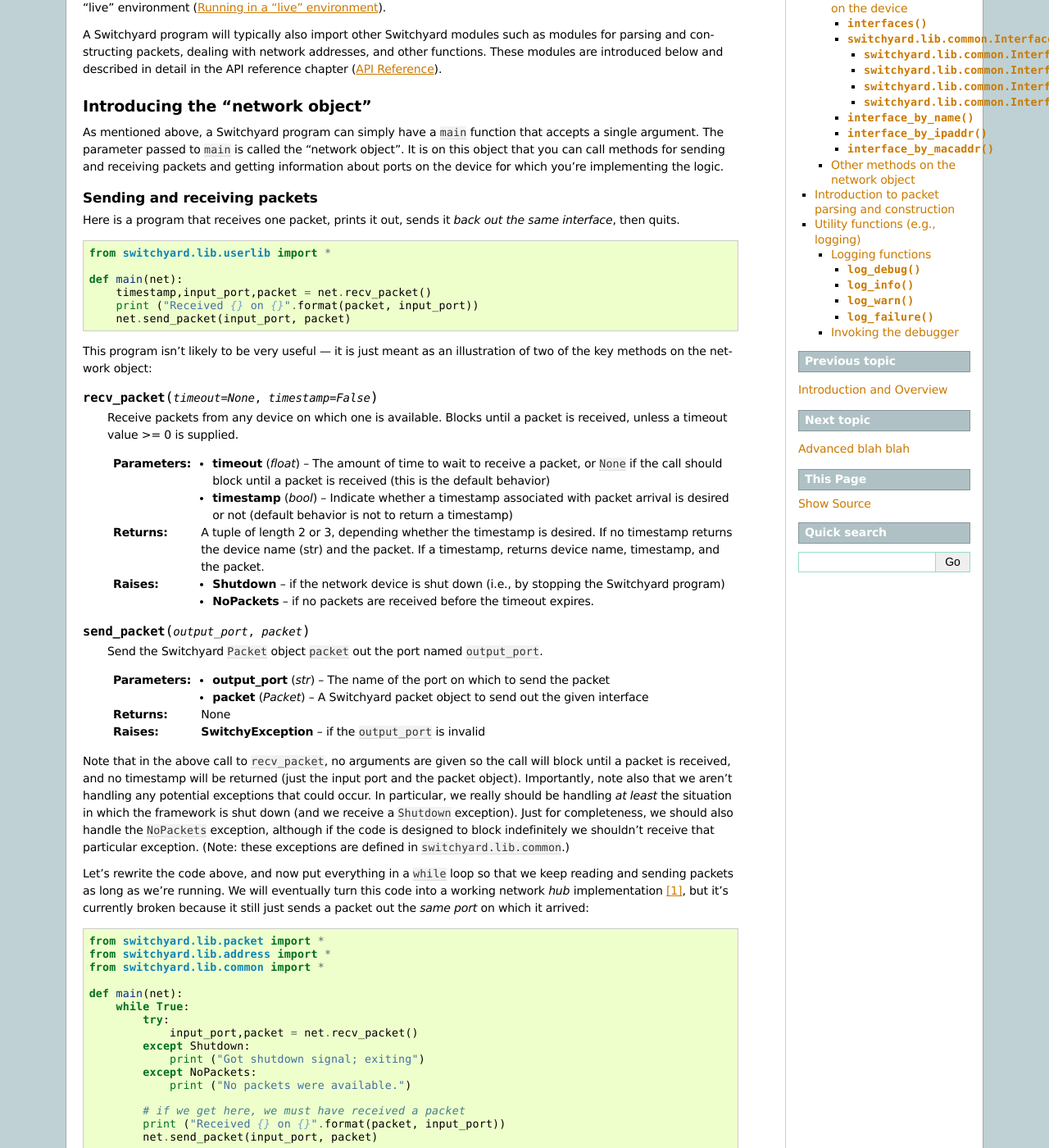
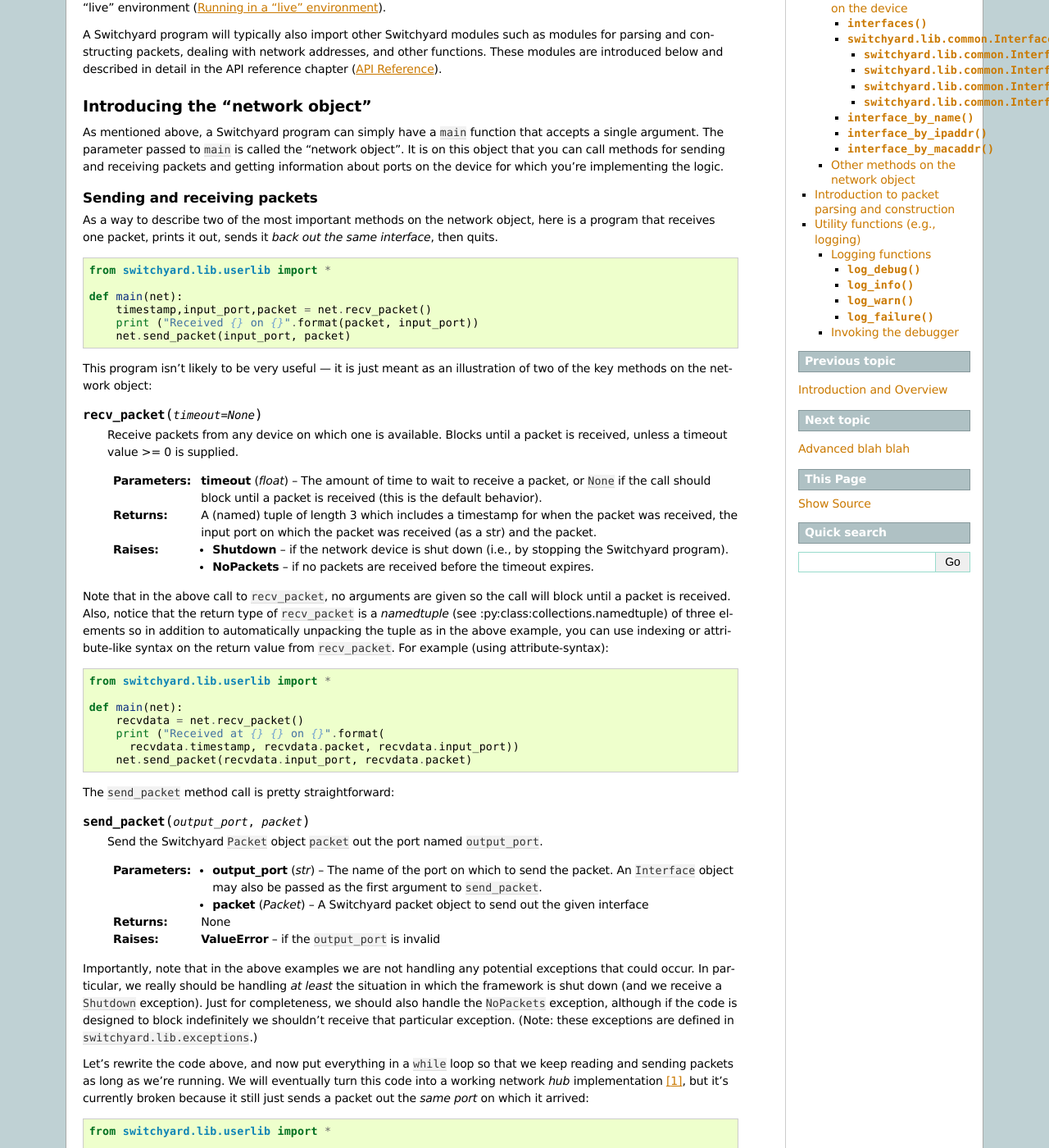
Before and after one commit to jsommers/switchyard, a Sphinx documentation site: the page built from documentation/writing_a_program.rst, in a window 1280 px wide and 1400 px high, scrolled down 250 px. Shown: the whole window at 82% size. Built offline with Sphinx 7.4.7, drawn with Linux system fonts in a browser that asks for light colours; some of the changed text lies outside the part shown.

Commit message:
rename one element in received pkt named tuple (to match docs, which is better naming anyway); add code directory for docs for testing all code examples

```diff
--- /dev/null
+++ b/documentation/code/inout1.py
@@ -0,0 +1,6 @@
+from switchyard.lib.userlib import *
+
+def main(net):
+    timestamp,input_port,packet = net.recv_packet()
+    print ("Received {} on {}".format(packet, input_port))
+    net.send_packet(input_port, packet)
--- a/documentation/conf.py
+++ b/documentation/conf.py
@@ -57,8 +57,7 @@ copyright = '2016, Joel Sommers'
 #
 # The short X.Y version.
 
-with open("../version.txt") as vfile:
-    thisversion = vfile.read().strip()
+thisversion = '2016.12.dev2'
 
 version = thisversion
 # The full version, including alpha/beta/rc tags.
--- a/documentation/writing_a_program.rst
+++ b/documentation/writing_a_program.rst
@@ -21,8 +21,7 @@ As mentioned above, a Switchyard program can simply have a ``main`` function tha
 Sending and receiving packets
 -----------------------------
 
-Here is a program that receives one packet, prints it out, sends it *back out the same interface*, then quits.
-
+As a way to describe two of the most important methods on the network object, here is a program that receives one packet, prints it out, sends it *back out the same interface*, then quits.
 
 .. code-block:: python
 
@@ -35,58 +34,62 @@ Here is a program that receives one packet, prints it out, sends it *back out th
 
 This program isn't likely to be very useful --- it is just meant as an illustration of two of the key methods on the network object:
 
-.. py:method:: recv_packet(timeout=None, timestamp=False)
+.. py:method:: recv_packet(timeout=None)
 
-   Receive packets from any device on which one is available.
-   Blocks until a packet is received, unless a timeout value >= 0
-   is supplied.
+   Receive packets from any device on which one is available. Blocks until a packet is received, unless a timeout value >= 0 is supplied.
 
-   :param float timeout: The amount of time to wait to receive a packet, or ``None`` if the call should block until a packet is received (this is the default behavior)
-   :param bool timestamp: Indicate whether a timestamp associated with packet arrival is desired or not (default behavior is not to return a timestamp)
-   :return: A tuple of length 2 or 3, depending whether the timestamp is desired.  If no timestamp returns the device name (str) and the packet.  If a timestamp, returns device name, timestamp, and the packet.
-   :raises Shutdown: if the network device is shut down (i.e., by stopping the Switchyard program)
+   :param float timeout: The amount of time to wait to receive a packet, or ``None`` if the call should block until a packet is received (this is the default behavior).
+
+   :return: A (named) tuple of length 3 which includes a timestamp for when the packet was received, the input port on which the packet was received (as a str) and the packet.
+
+   :raises Shutdown: if the network device is shut down (i.e., by stopping the Switchyard program).
    :raises NoPackets: if no packets are received before the timeout expires.
+
+
+.. index:: named tuple, ``recv_packet``
+
+Note that in the above call to ``recv_packet``, no arguments are given so the call will block until a packet is received. Also, notice that the return type of ``recv_packet`` is a *namedtuple* (see :py:class:collections.namedtuple) of three elements so in addition to automatically unpacking the tuple as in the above example, you can use indexing or attribute-like syntax on the return value from ``recv_packet``.  For example (using attribute-syntax):
+
+.. code-block:: python
+
+    from switchyard.lib.userlib import *
+
+    def main(net):
+        recvdata = net.recv_packet()
+        print ("Received at {} {} on {}".format(
+          recvdata.timestamp, recvdata.packet, recvdata.input_port))
+        net.send_packet(recvdata.input_port, recvdata.packet)
+
+The ``send_packet`` method call is pretty straightforward:
 
 .. py:method:: send_packet(output_port, packet)
 
-   Send the Switchyard ``Packet`` object ``packet`` out the port
-   named ``output_port``.
+   Send the Switchyard ``Packet`` object ``packet`` out the port named ``output_port``.
 
-   :param str output_port: The name of the port on which to send the packet
+   :param str output_port: The name of the port on which to send the packet.  An ``Interface`` object may also be passed as the first argument to ``send_packet``.
    :param Packet packet: A Switchyard packet object to send out the given interface
    :return: None
-   :raises SwitchyException: if the ``output_port`` is invalid
+   :raises ValueError: if the ``output_port`` is invalid
 
-Note that in the above call to ``recv_packet``, no arguments are given
-so the call will block until a packet is received, and no timestamp will be
-returned (just the input port and the packet object).  Importantly, note also
-that we aren't handling any potential exceptions that could occur.  In
-particular, we really should be handling *at least* the situation in which
-the framework is shut down (and we receive a ``Shutdown`` exception).  Just
-for completeness, we should also handle the ``NoPackets`` exception, although
-if the code is designed to block indefinitely we shouldn't receive that
-particular exception.
-(Note: these exceptions are defined in ``switchyard.lib.common``.)
 
-Let's rewrite the code above, and now put everything in a ``while`` loop
-so that we keep reading and sending packets as long as we're running.
-We will eventually turn this code into a working network *hub* implementation [#f1]_,
-but it's currently broken because it still just sends a packet out the *same port* on which it arrived:
+Importantly, note that in the above examples we are not handling any potential exceptions that could occur.  In particular, we really should be handling *at least* the situation in which the framework is shut down (and we receive a ``Shutdown`` exception).  Just for completeness, we should also handle the ``NoPackets`` exception, although if the code is designed to block indefinitely we shouldn't receive that particular exception. (Note: these exceptions are defined in ``switchyard.lib.exceptions``.)
+
+Let's rewrite the code above, and now put everything in a ``while`` loop so that we keep reading and sending packets as long as we're running.  We will eventually turn this code into a working network *hub* implementation [#f1]_, but it's currently broken because it still just sends a packet out the *same port* on which it arrived:
 
 .. code-block:: python
 
-    from switchyard.lib.packet import *
-    from switchyard.lib.address import *
-    from switchyard.lib.common import *
+    from switchyard.lib.userlib import *
 
     def main(net):
         while True:
             try:
-                input_port,packet = net.recv_packet()
+                timestamp,input_port,packet = net.recv_packet()
             except Shutdown:
                 print ("Got shutdown signal; exiting")
+                break
             except NoPackets:
                 print ("No packets were available.")
+                continue
 
             # if we get here, we must have received a packet
             print ("Received {} on {}".format(packet, input_port))
```
Also changed, not shown: README.md (deleted, +0 -65 lines), 5 other files.
